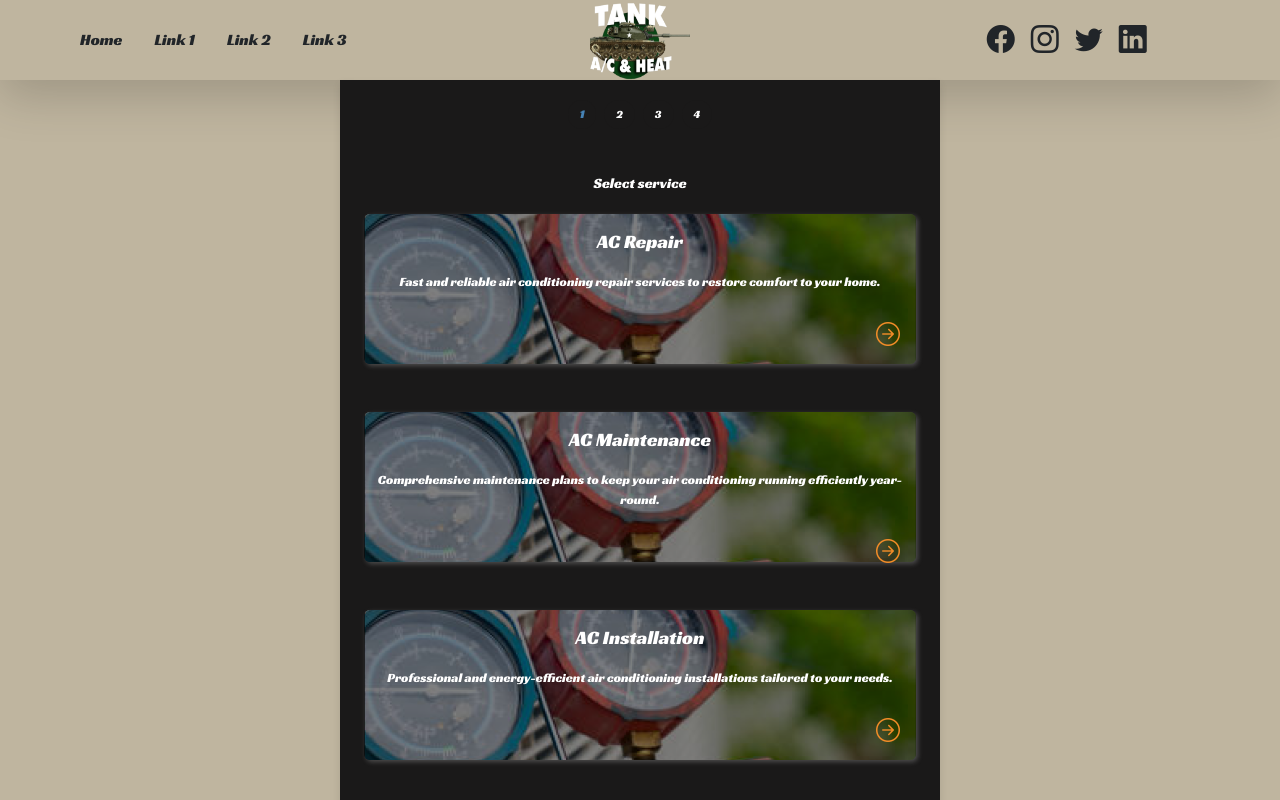
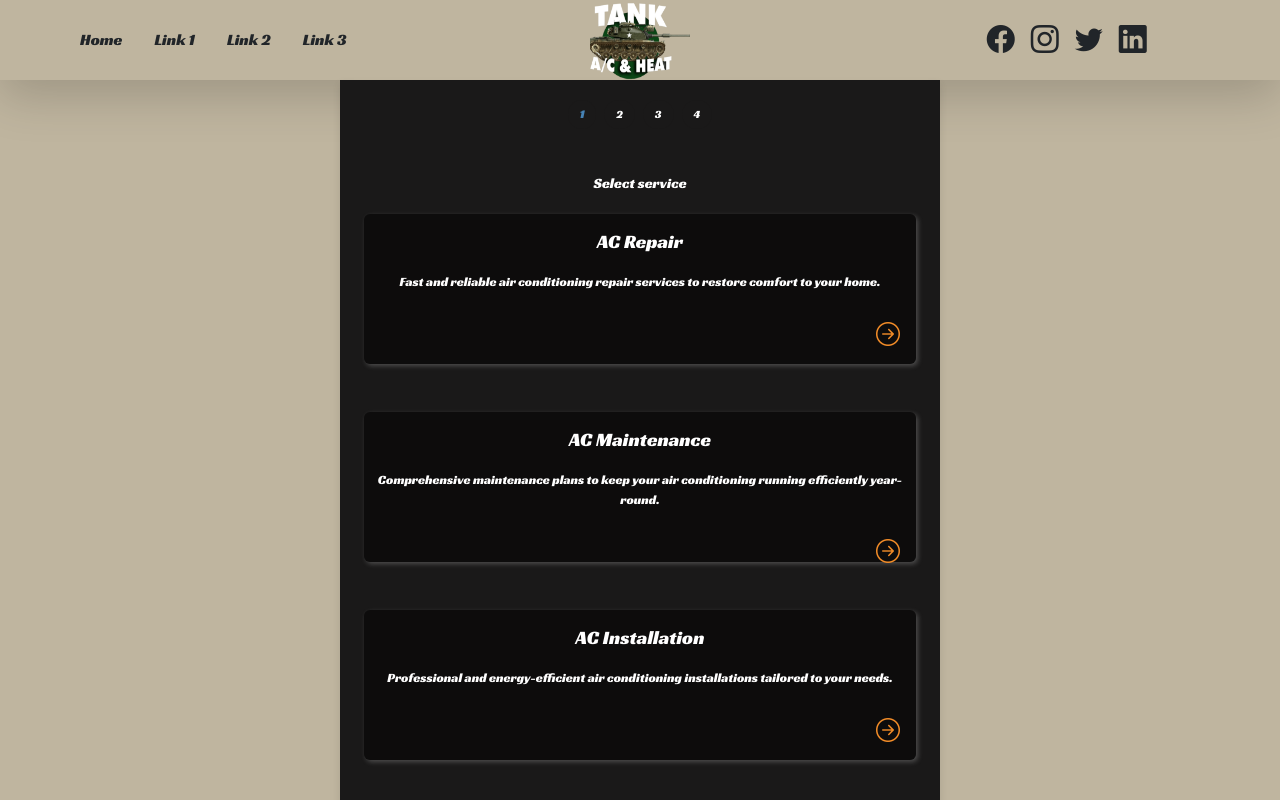
Before and after one commit to yohanJS/tankAc, a Vue app: page /Booking in a window 1280 px wide. Shown: the top 800 px of the page. Built offline with nearby package versions, Linux system fonts and the light colour scheme.

Commit message:
- using src for the image in services

```diff
--- a/src/components/Booking.vue
+++ b/src/components/Booking.vue
@@ -32,7 +32,7 @@
         <p class="text-center mb-1 pt-2 text-white">Select service</p>
         <div class="d-flex flex-column gap-3 mb-5">
           <div v-for="service in services" :key="service.id" class="service-card border-0 rounded-2 text-white m-3 btn"
-            @click="selectService(service)" :style="{ backgroundImage: `url(${service.image})` }">
+            @click="selectService(service)" :style="{ backgroundImage: `src(${service.image})` }">
             <div class="overlay rounded-2 d-flex flex-column">
               <h4 class="mb-1 p-3 card-header">{{ service.name }}</h4>
               <p class="mb-2" style="font-size: 0.8rem;">{{ service.description }}</p>
```
